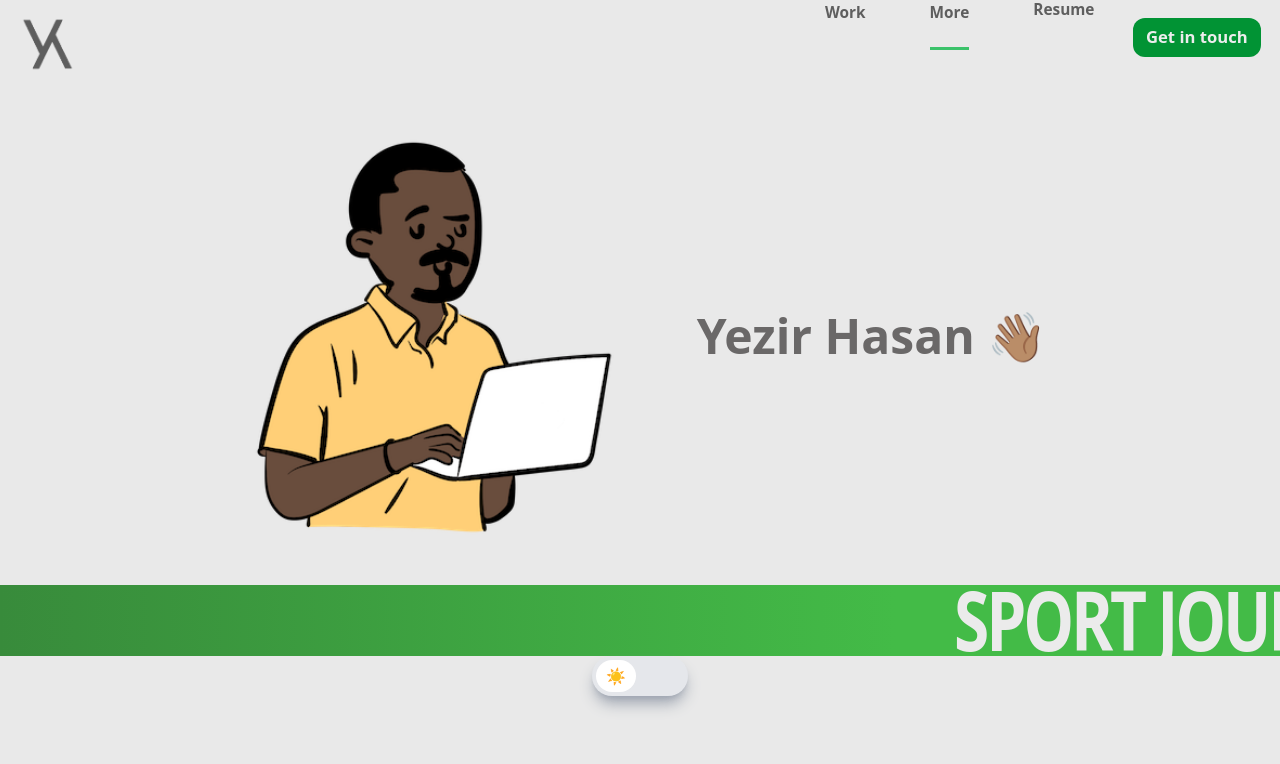
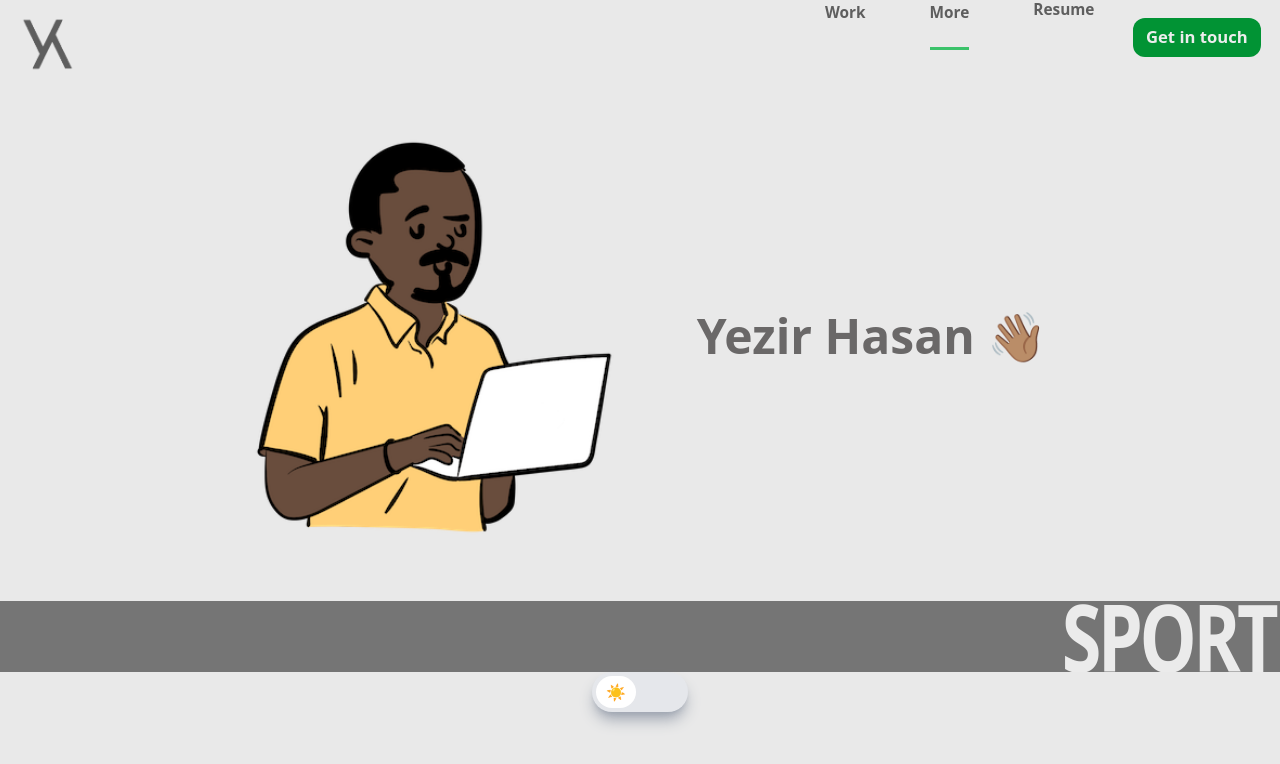
Before and after one commit to grzdev/yezirhasan, a SvelteKit app: page /more in a window 1280 px wide. Shown: the top 764 px of the page. Built offline with nearby package versions, Linux system fonts and the light colour scheme.

Commit message:
chore: minor change

```diff
--- a/src/modules/More.svelte
+++ b/src/modules/More.svelte
@@ -23,24 +23,23 @@
 	</div>
 
 	<div
-		class="w-full h-[3rem] mt-[3rem] md:mt-[2rem] md:h-[5.5svw] overflow-hidden flex items-center"
-		style="background: rgb(56,139,59); background: linear-gradient(90deg, rgba(56,139,59,1) 0%, rgba(67,187,71,1) 70%);"
+		class="w-full h-[3rem] mt-[3rem] bg-[#757575] md:mt-[5 rem] md:h-[5.5svw] overflow-hidden flex items-center"
 	>
 		<div class="marquee-wrapper">
 			<h1
-				class="text-[2.7rem] md:text-[4rem] font-bold text-[#ebebeb] dark:text-black tracking-tighter marquee-content"
+				class="text-[2.7rem] md:text-[4.5rem] font-bold text-[#ebebeb] dark:text-black tracking-tighter marquee-content"
 				style="transform: scaleY(1.3);"
 			>
 				SPORT JOURNALIST
 			</h1>
 			<h1
-				class="text-[2.7rem] md:text-[4rem] font-bold text-[#ebebeb] dark:text-black tracking-tighter marquee-content"
+				class="text-[2.7rem] md:text-[4.5rem] font-bold text-[#ebebeb] dark:text-black tracking-tighter marquee-content"
 				style="transform: scaleY(1.3);"
 			>
 				BACKEND DEVELOPER
 			</h1>
 			<h1
-				class="text-[2.7rem] md:text-[4rem] font-bold text-[#ebebeb] dark:text-black tracking-tighter marquee-content"
+				class="text-[2.7rem] md:text-[4.5rem] font-bold text-[#ebebeb] dark:text-black tracking-tighter marquee-content"
 				style="transform: scaleY(1.3);"
 			>
 				CREATIVE MANAGER
```
